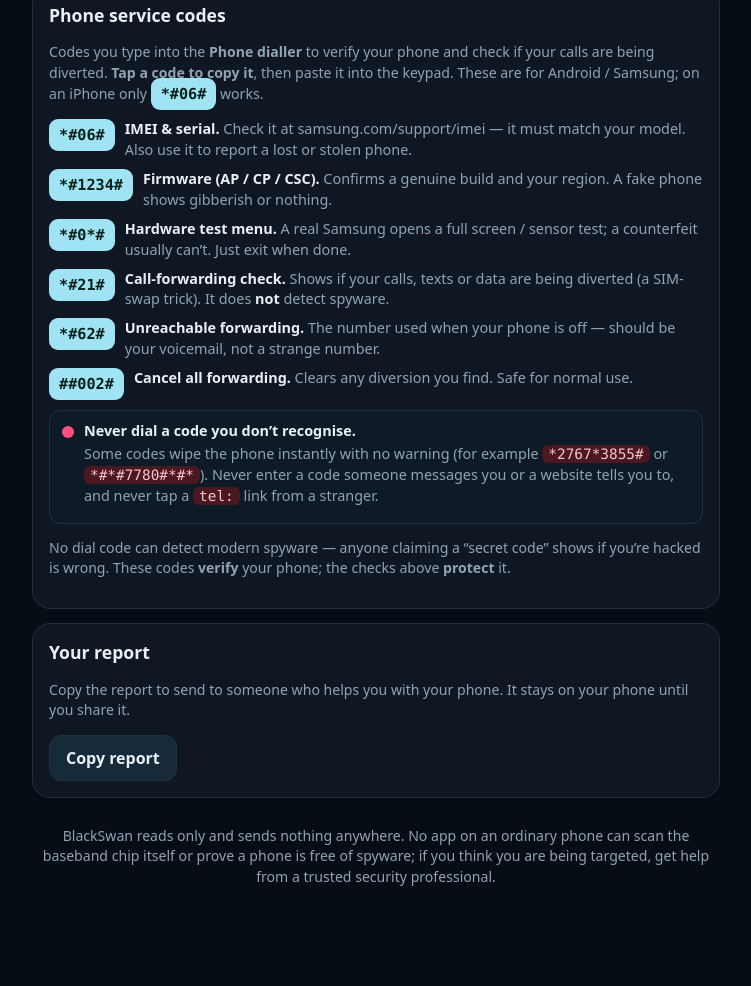
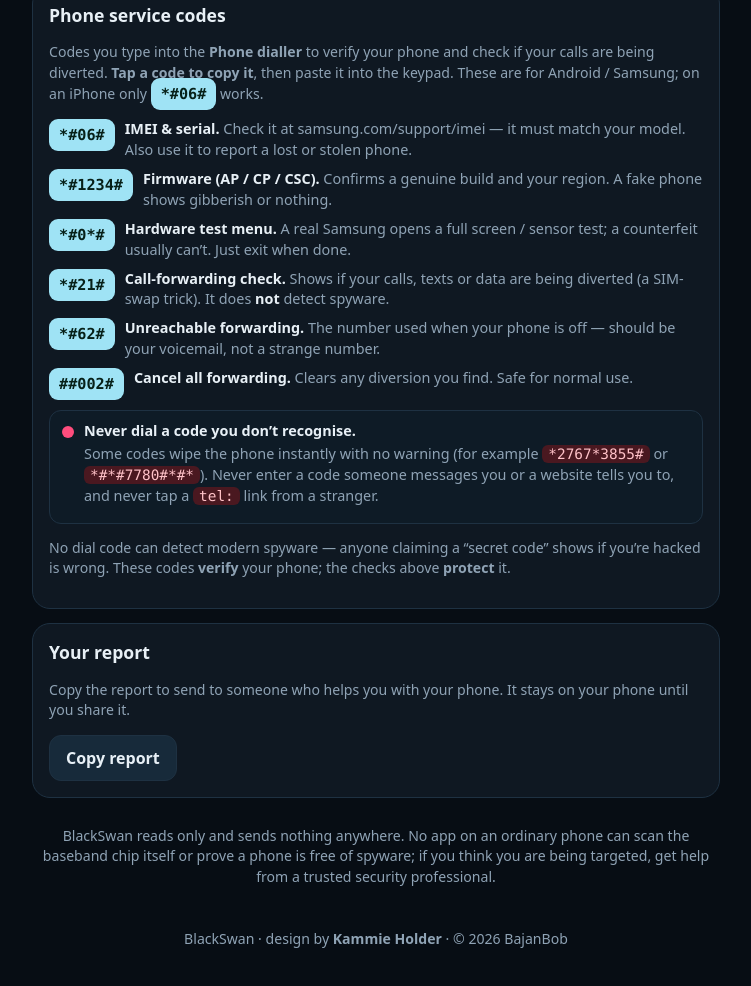
Before and after one commit to BajanBob/BlackSwan, a website: page www/index.html in a window 1280 px wide. Shown: the part 5477-6463 px from the top of the page, without its empty margins (264-1015 px from the left). Before the commit the page ends 6410 px from the top, so only its background shows below. Drawn offline with Linux system fonts and the light colour scheme; no server answers.

Commit message:
BlackSwan 1.2.1: design credit to Kammie Holder, zip packages for every platform
Credit in the app footer, README, desktop metadata and release notes.
Release adds BlackSwan-Android.zip, BlackSwan-Windows-Portable.zip,
BlackSwan-Linux.zip and host-agent zips, each with a README-FIRST.

Co-Authored-By: Claude Opus 5.5 <noreply@anthropic.com>
Claude-Session: https://claude.ai/code/session_01FnfZ5xbF7RMKYoz9ZZNkZz

```diff
--- a/package.json
+++ b/package.json
@@ -1,7 +1,7 @@
 {
   "name": "blackswan",
   "productName": "BlackSwan",
-  "version": "1.2.0",
+  "version": "1.2.1",
   "description": "BlackSwan: commercial alert and defence system against phishing, fake websites, redirects, man-in-the-middle attacks, takeover scams and intrusion. Built on GuardYourPhone.",
   "private": true,
   "license": "UNLICENSED",
--- a/www/index.html
+++ b/www/index.html
@@ -6,6 +6,8 @@
   <meta name="color-scheme" content="dark">
   <meta name="theme-color" content="#070d14">
   <title>BlackSwan</title>
+  <meta name="author" content="BajanBob">
+  <meta name="designer" content="Kammie Holder">
   <link rel="stylesheet" href="style.css">
   <script type="module" src="app.js"></script>
   <script type="module" src="console.js"></script>
@@ -316,6 +318,7 @@
     </section>
 
     <p class="foot muted small">BlackSwan reads only and sends nothing anywhere. No app on an ordinary phone can scan the baseband chip itself or prove a phone is free of spyware; if you think you are being targeted, get help from a trusted security professional.</p>
+    <p class="foot muted small credit">BlackSwan · design by <strong>Kammie Holder</strong> · © 2026 BajanBob</p>
   </main>
   <div id="toast" class="toast" role="status" hidden></div>
 </body>
```
Also changed, not shown: desktop/package.json (+5 -3 lines), .github/workflows/build.yml, README.md.
